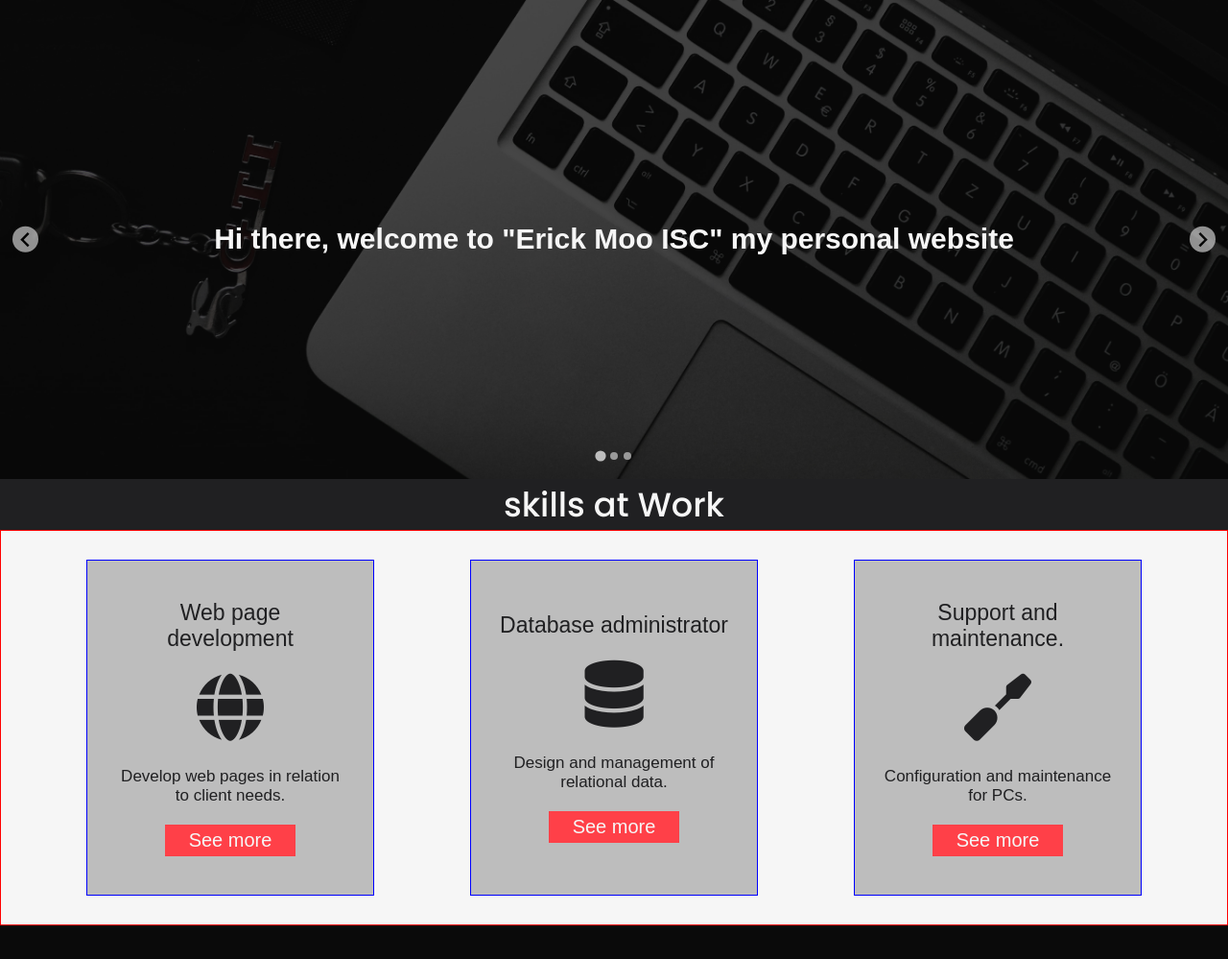
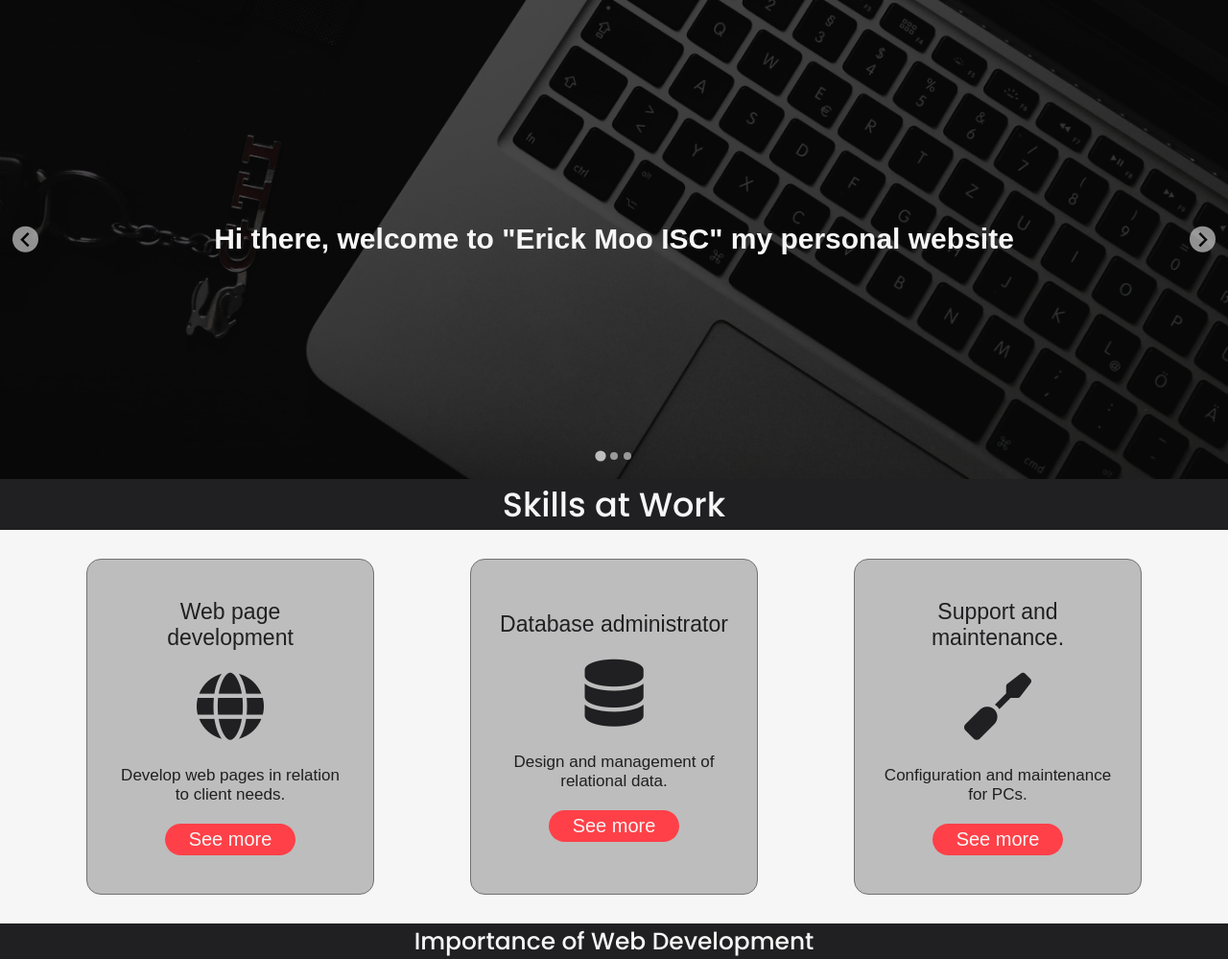
Before and after one commit to ErickAdrielMooCalan/ErickMooISC-WebPage, a PHP site: page / in a window 1280 px wide. Shown: the part 63-1062 px from the top of the page at 96% size. Before the commit the page ends 1027 px from the top, so only its background shows below. Run offline with PHP 8.4, Linux system fonts and the light colour scheme; some libraries are stand-ins or nearby versions; some web fonts are replaced.

Commit message:
Fix border on skills info

```diff
--- a/index.html
+++ b/index.html
@@ -3,7 +3,7 @@
 <head>
     <meta charset="UTF-8">
     <meta name="viewport" content="width=device-width, initial-scale=1.0">
-    <title>Home</title>
+    <title>Welcome to Erick Moo ISC</title>
 
 
     <link rel="stylesheet" href="https://cdnjs.cloudflare.com/ajax/libs/animate.css/4.1.1/animate.min.css"/>
@@ -74,7 +74,7 @@
     </section>
 
     <section class="main_title_container main_width">
-        <h3 class="main_title">skills at Work</h3>
+        <h3 class="main_title">Skills at Work</h3>
     </section>
 
     <section class="main_width section_1">
@@ -118,6 +118,10 @@
         </article>
     </section>
 
+    <section class="main_title_container main_width">
+        <h5 class="main_title">Importance of Web Development</h5>
+    </section>
+
 </body>
 
 <script>
--- a/style_index.css
+++ b/style_index.css
@@ -8,6 +8,7 @@
   --secondary-claro: #3BB4F4;
   --tertiary-color: #F1DF3A;
   --quaternary-color: #BDBDBD;
+  --aditional_gray-color: #727272;
   --body-color: #F6F6F6;
   --black-color: #202022;
   --button_red-color: #ff4048;
@@ -148,7 +149,7 @@ nav ul li a:hover
   gap: 100px;
   flex-wrap: wrap;
   padding: 30px;
-  border: 1px solid red;
+  /*border: 1px solid red;*/
 }
 .main_skill_container{
   display: flex;
@@ -160,12 +161,14 @@ nav ul li a:hover
   height: 350px;
   padding: 30px;
   box-sizing: border-box;
+  border-radius: 15px;
   background-color: var(--quaternary-color);
+  border: 1px solid var(--aditional_gray-color);
   transition: all 0.5s;
-  border: 1px solid blue;
+  /*border: 1px solid blue;*/
 }
 .main_skill_container:hover{
-  box-shadow: 0px 0px 30px var(--black-color);
+  box-shadow: 0px 0px 35px var(--black-color);
 }
 .skill_title{
   font-size: 23px;
@@ -181,8 +184,9 @@ nav ul li a:hover
   display: inline-block;
   padding: 5px 25px;
   background-color: var(--button_red-color);
+  color: var(--body-color);
   text-decoration: none;
-  color: var(--body-color);
+  border-radius: 50px;
   font-size: 20px;
   transition: all 0.5s;
 }
```
